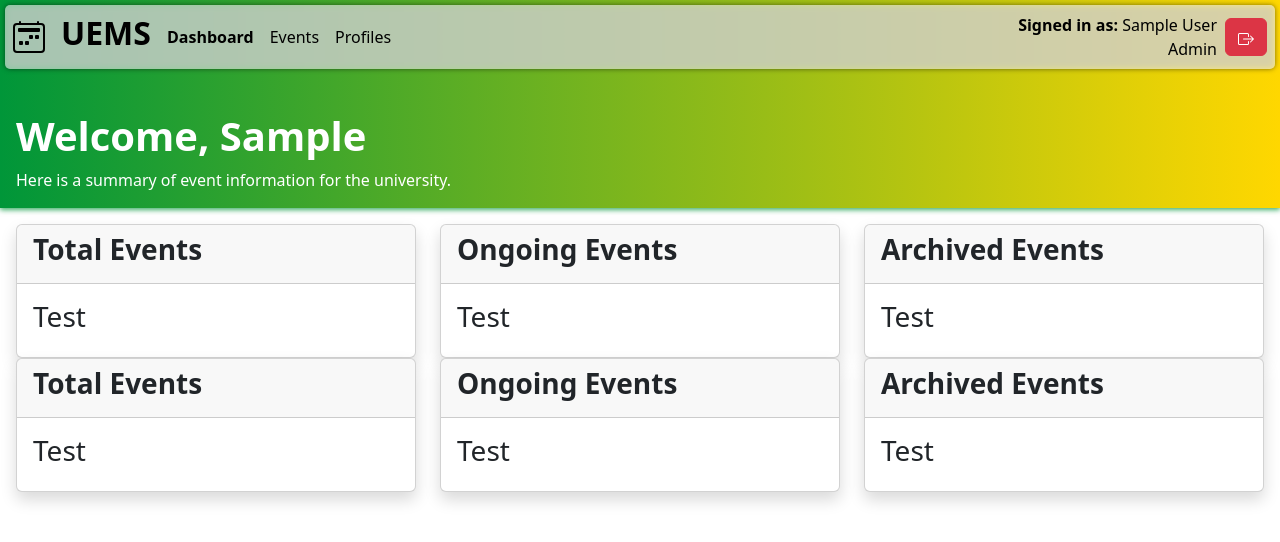
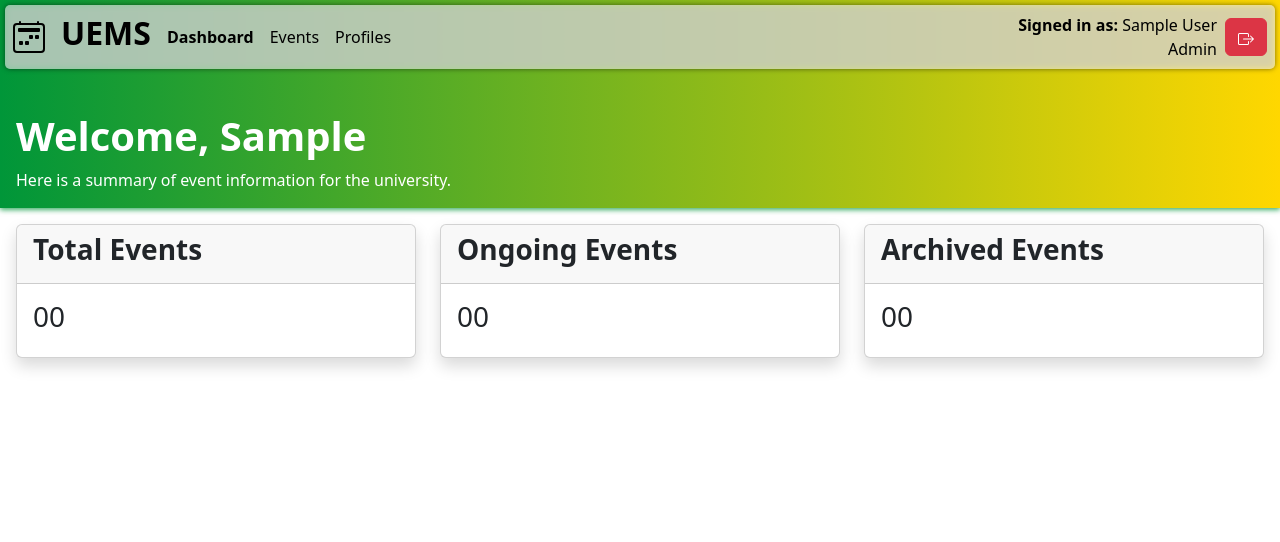
Before and after one commit to chrln08/uems, a Django app: page / in a window 1280 px wide. Shown: the top 542 px of the page. Run offline with Django 5.2, Linux system fonts and the light colour scheme; the visitor is signed in with stand-in values (Sample User, id 1); some libraries are stand-ins or nearby versions.

Commit message:
Small changes

```diff
--- a/uems_app/forms.py
+++ b/uems_app/forms.py
@@ -1,5 +1,5 @@
 from django import forms
-from django.contrib.auth.forms import UserCreationForm, AuthenticationForm
+from django.contrib.auth.forms import UserCreationForm, AuthenticationForm, PasswordChangeForm
 from django.contrib.auth.models import User
 
 class RegisterForm(UserCreationForm):
--- a/uems_app/templates/index.html
+++ b/uems_app/templates/index.html
@@ -25,7 +25,7 @@
                     <h3 class="fw-bolder">Total Events</h3>
                 </div>
                 <div class="card-body">
-                    <h3>Test</h3>
+                    <h3>00</h3>
                 </div>
             </div>
         </div>
@@ -35,7 +35,7 @@
                     <h3 class="fw-bolder">Ongoing Events</h3>
                 </div>
                 <div class="card-body">
-                    <h3>Test</h3>
+                    <h3>00</h3>
                 </div>
             </div>
         </div>
@@ -45,39 +45,7 @@
                     <h3 class="fw-bolder">Archived Events</h3>
                 </div>
                 <div class="card-body">
-                    <h3>Test</h3>
-                </div>
-            </div>
-        </div>
-    </div>
-    <div class="row">
-        <div class="col-md-4">
-            <div class="card shadow">
-                <div class="card-header">
-                    <h3 class="fw-bolder">Total Events</h3>
-                </div>
-                <div class="card-body">
-                    <h3>Test</h3>
-                </div>
-            </div>
-        </div>
-        <div class="col-md-4">
-            <div class="card shadow">
-                <div class="card-header">
-                    <h3 class="fw-bolder">Ongoing Events</h3>
-                </div>
-                <div class="card-body">
-                    <h3>Test</h3>
-                </div>
-            </div>
-        </div>
-        <div class="col-md-4">
-            <div class="card shadow">
-                <div class="card-header">
-                    <h3 class="fw-bolder">Archived Events</h3>
-                </div>
-                <div class="card-body">
-                    <h3>Test</h3>
+                    <h3>00</h3>
                 </div>
             </div>
         </div>
--- a/uems_app/templates/master.html
+++ b/uems_app/templates/master.html
@@ -10,6 +10,8 @@
     {% load bootstrap5 %}
     {% bootstrap_css %}
     {% bootstrap_javascript %}
+    <!-- DataTables 2.3.4 CSS -->
+    <link rel="stylesheet" type="text/css" href="https://cdn.datatables.net/2.3.4/css/dataTables.dataTables.min.css">
     <!-- Custom CSS -->
     <link rel="stylesheet" type="text/css" href="{% static 'css/style.css' %}">
 </head>
@@ -18,7 +20,7 @@
     <!-- Header -->
     {% if request.user.is_authenticated %}
     <header class="d-flex align-items-center">
-        <div class="uems-floating-nav nav-light" id="navBar">
+        <div class="uems-floating-nav nav-light">
             <div class="row">
                 <div class="col-md-4 d-flex align-items-center">
                     <section class="d-flex align-items-center">
@@ -107,6 +109,8 @@
     <script src="https://code.jquery.com/jquery-3.7.1.min.js"></script>
     <!-- SweetAlert2 11.26.2 JS -->
     <script src="https://cdn.jsdelivr.net/npm/sweetalert2@11"></script>
+    <!-- DataTables 2.3.4 JS -->
+    <script src="https://cdn.datatables.net/2.3.4/js/dataTables.min.js"></script>
     <!-- Custom Script -->
     {% block script %}
     <script>
--- a/uems_app/views.py
+++ b/uems_app/views.py
@@ -1,6 +1,7 @@
 from django.http import HttpResponse
 from django.shortcuts import render, redirect
 from django.contrib.messages import error, info
+from django.contrib.auth.forms import PasswordChangeForm
 from django.contrib.auth import login, logout, authenticate
 from .forms import RegisterForm, LoginForm
 
```
